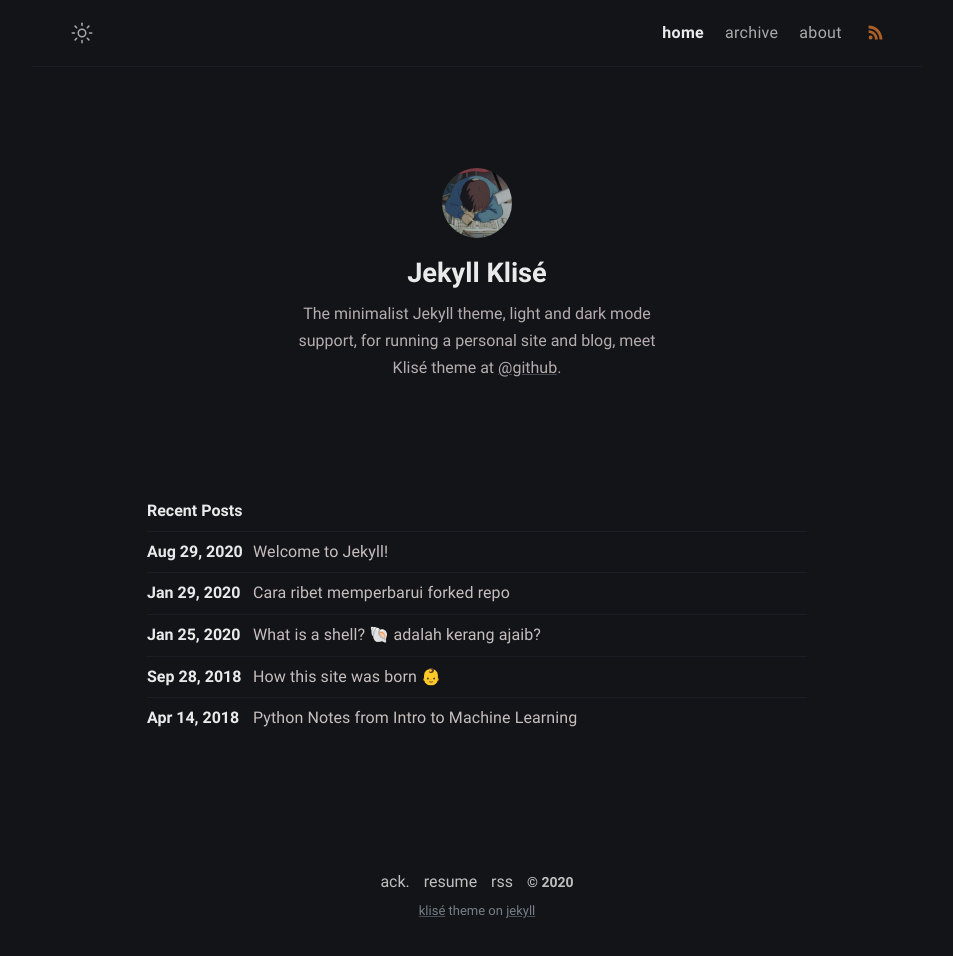
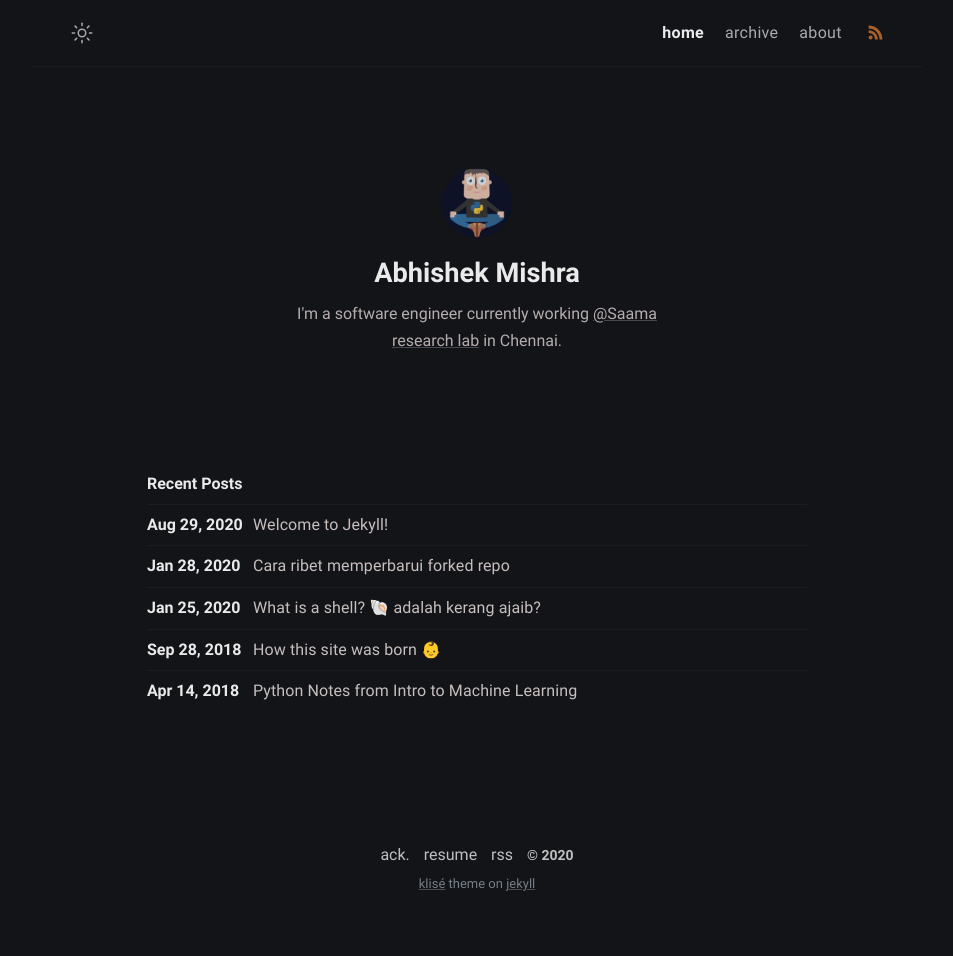
Before and after one commit to abhishekmishragithub/Jekyll-site, a Jekyll site: the page built from index.md, in a window 1280 px wide. Shown: the whole page, without its empty margins (163-1116 px from the left). Built offline with Jekyll 4.4.1, drawn with Linux system fonts in a browser that asks for light colours; after the commit the page ends 929 px from its top, so only the background shows below that.

Commit message:
Update config.yml

```diff
--- a/_config.yml
+++ b/_config.yml
@@ -1,26 +1,24 @@
 # Site settings
-title: Klise Theme # site title
+title: Abhishek Mishra # site title
 description: >- # site description
-  He's writing in Bahasa about web technology and experience as a journal
-  for documentation things that he learned, meet him <a href="https://github.com/piharpi" target="_blank" rel="noopener">@github</a>.
+  He is a backend developer.
 lang: en-US # default lang
-timezone: Asia/Jakarta # set your timezone
-image: assets/img/ogp.png # This image used for Open Graph more info https://ogp.me/
+timezone: Asia/Kolkata # set your timezone
+image: assets/img/avatar.png # This image used for Open Graph more info https://ogp.me/
 repo: https://github.com/piharpi/jekyll-klise # site repo [optional]
 mode: dark # default theme "dark" | "light"
 
 # Profile settings
 author:
-  name: Jekyll Klisé # author name
+  name: Abhishek Mishra # author name
   bio: >- # tell to the world
-    The minimalist Jekyll theme, light and dark mode support, for running a personal site and blog,
-    meet Klisé theme at <a href="https://github.com/piharpi/jekyll-klise" target="_blank" rel="noopener">@github</a>.
-  username: username # general username
-  github: github_username # github username
-  twitter: twitter_username # twitter username
-  facebook: facebook_username # facebook username
-  email: your-email@email.com # email adress
-  avatar: /assets/img/avatar.jpg # change with your own avatar
+    I'm a software engineer currently working <a href="https://github.com/saamaresearch" target="_blank">@Saama research lab</a> in Chennai.
+  username: stalwartcoder # general username
+  github: abhishekmishragithub # github username
+  twitter: stalwartcoder # twitter username
+  facebook: stalwartcoder # facebook username
+  email: geekabhi[at]outlook[dot]com # email adress
+  avatar: /assets/img/avatar.png # change with your own avatar
 
 # URL settings
 url: "https://klise.now.sh" #
```
